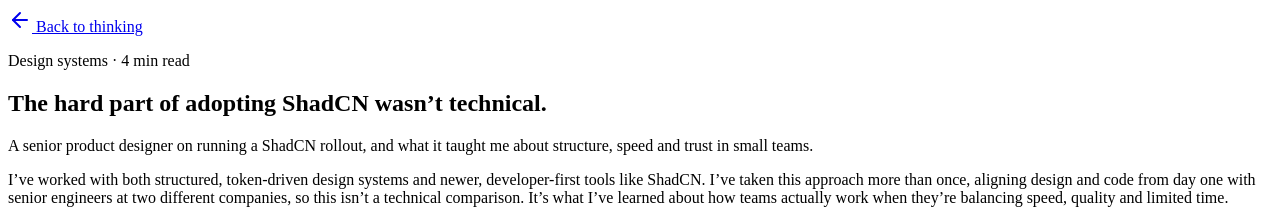
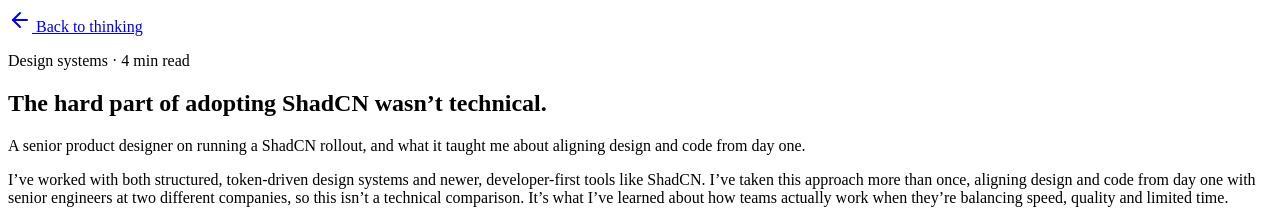
Before and after one commit to jadeparrish/portfolio, a Next.js app: page /thinking/shadcn in a window 1280 px wide. Shown: the top 223 px of the page. Built offline with nearby package versions, Linux system fonts and the light colour scheme.

Commit message:
Update page.js

```diff
--- a/app/thinking/shadcn/page.js
+++ b/app/thinking/shadcn/page.js
@@ -5,7 +5,7 @@ import { ArticleFooter, SiteFooter } from '../../caseStudiesData';
 
 export const metadata = {
   title: "The hard part of adopting ShadCN wasn't technical: Jade Parrish",
-  description: 'A senior product designer on running a ShadCN rollout, and why speed, structure and trust matter more than the tooling.',
+  description: 'A senior product designer on running a ShadCN rollout, and why aligning design and code from day one saves real time.',
 };
 
 function Heading({ children }) {
@@ -38,7 +38,7 @@ export default function ShadcnArticle() {
           </h1>
           <p className="text-neutral-600 text-base sm:text-lg leading-relaxed max-w-xl">
             A senior product designer on running a ShadCN rollout, and what it taught me
-            about structure, speed and trust in small teams.
+            about aligning design and code from day one.
           </p>
         </section>
 
```
